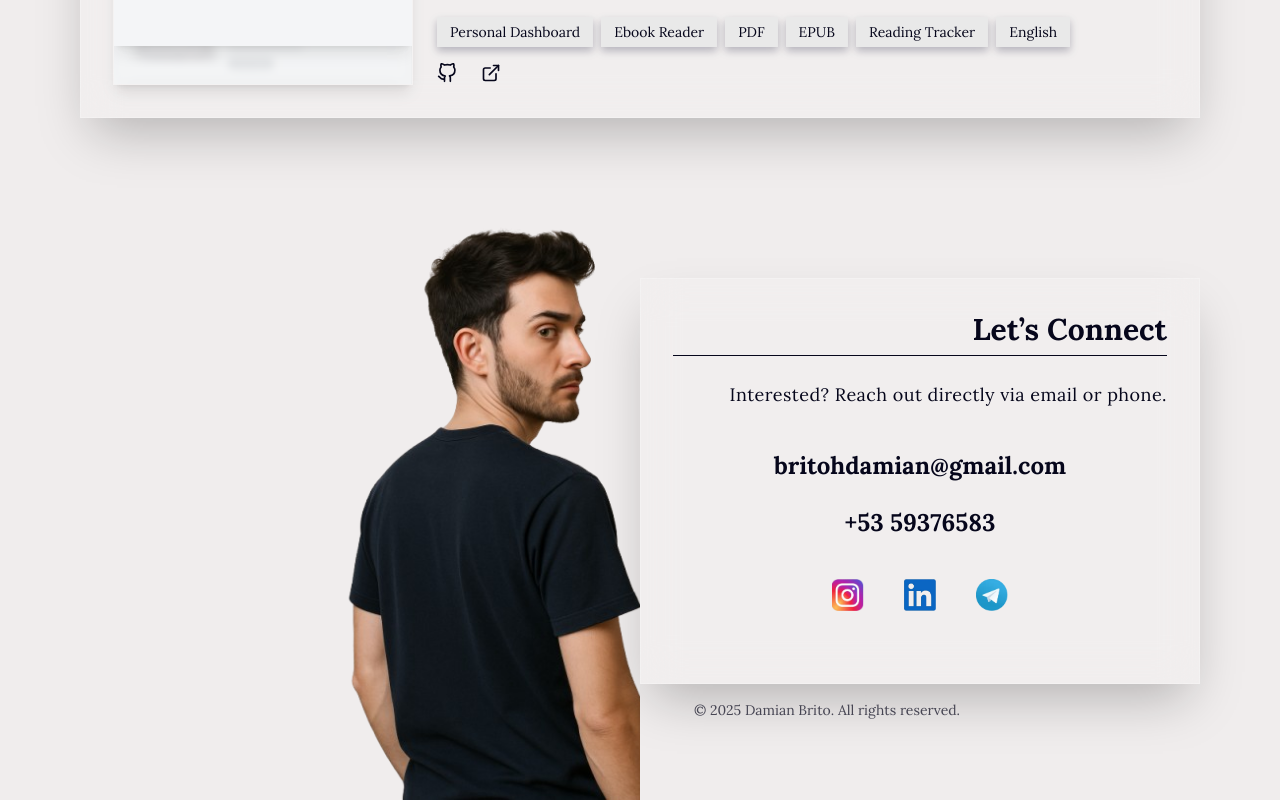
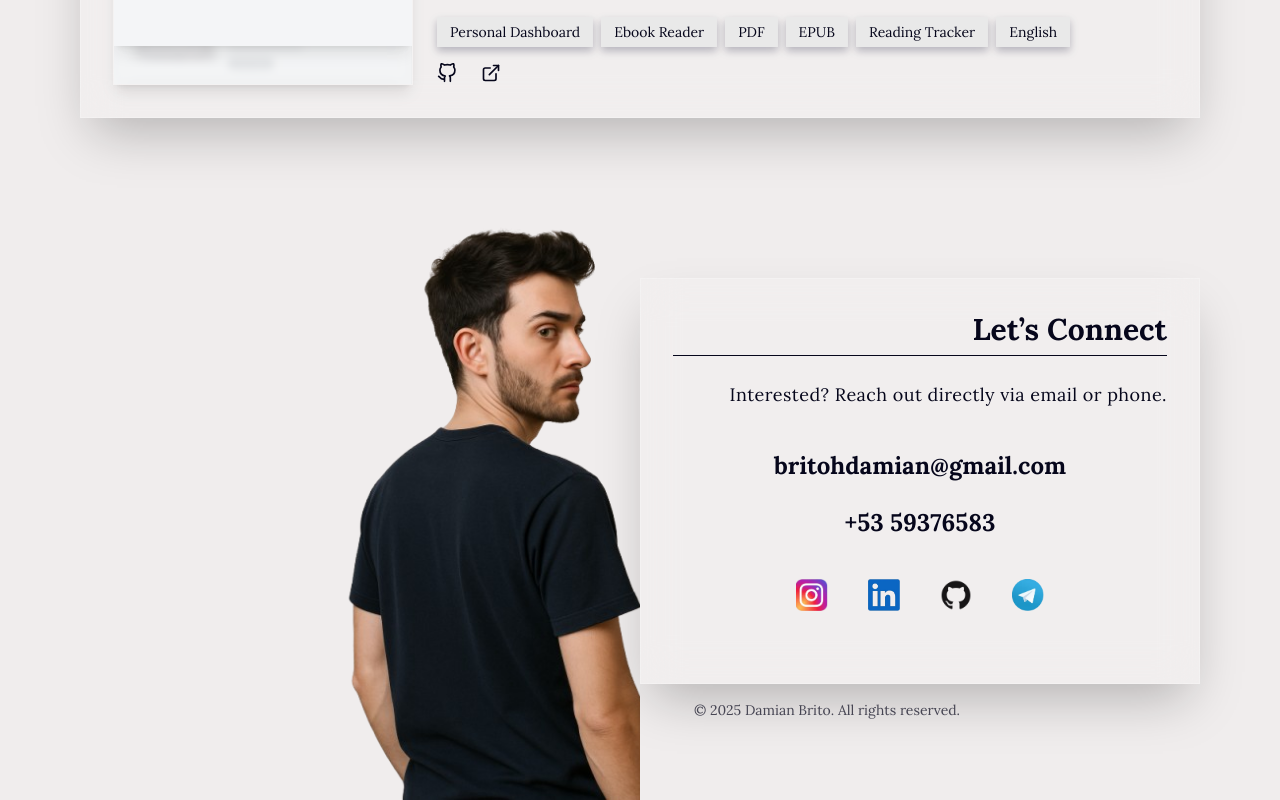
Before and after one commit to DamRandom/My-Portfolio, a Next.js app: page / in a window 1280 px wide. Shown: the part 2991-3791 px from the top of the page. Built offline with nearby package versions, Linux system fonts and the light colour scheme.

Commit message:
Made changes in contact section, now all links work

```diff
--- a/src/components/ContactMe.tsx
+++ b/src/components/ContactMe.tsx
@@ -62,7 +62,7 @@ export default function ContactSection() {
           {/* Social icons centered, images from /images/logos/ */}
           <div className="flex justify-center gap-10 mb-10">
             <a
-              href="https://instagram.com/damian"
+              href="https://www.instagram.com/dam_random/"
               target="_blank"
               rel="noopener noreferrer"
               aria-label="Instagram"
@@ -77,7 +77,7 @@ export default function ContactSection() {
               />
             </a>
             <a
-              href="https://linkedin.com/in/damian"
+              href="www.linkedin.com/in/damian-brito-5437a2214"
               target="_blank"
               rel="noopener noreferrer"
               aria-label="LinkedIn"
@@ -92,7 +92,23 @@ export default function ContactSection() {
               />
             </a>
             <a
-              href="https://t.me/damian"
+              href="https://github.com/DamRandom"
+              target="_blank"
+              rel="noopener noreferrer"
+              aria-label="GitHub"
+              className="hover:opacity-70 transition-opacity"
+            >
+              <Image
+                src="/images/logos/github.png"
+                alt="GitHub"
+                width={32}
+                height={32}
+                priority={true}
+              />
+            </a>
+
+            <a
+              href="https://t.me/Souta_k"
               target="_blank"
               rel="noopener noreferrer"
               aria-label="Telegram"
```
Also changed, not shown: public/images/logos/github.png (added), public/images/logos/github.svg (deleted).
